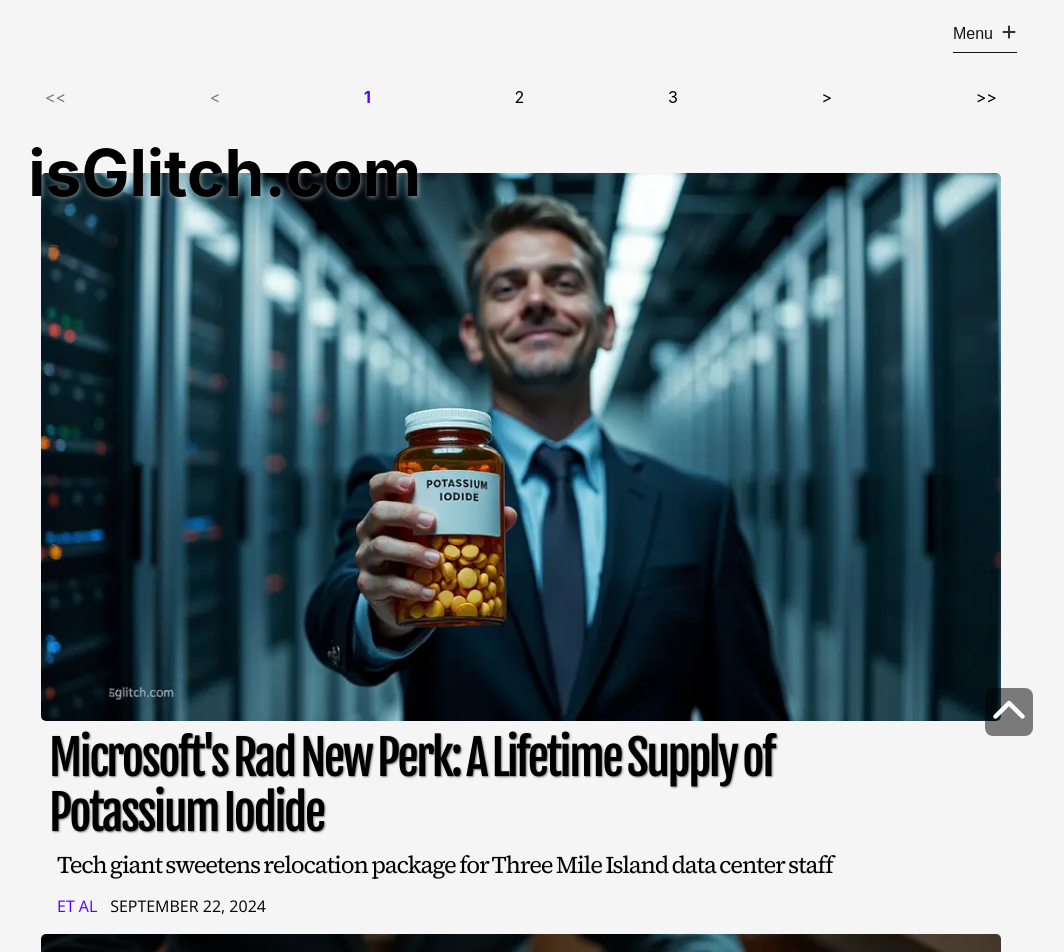
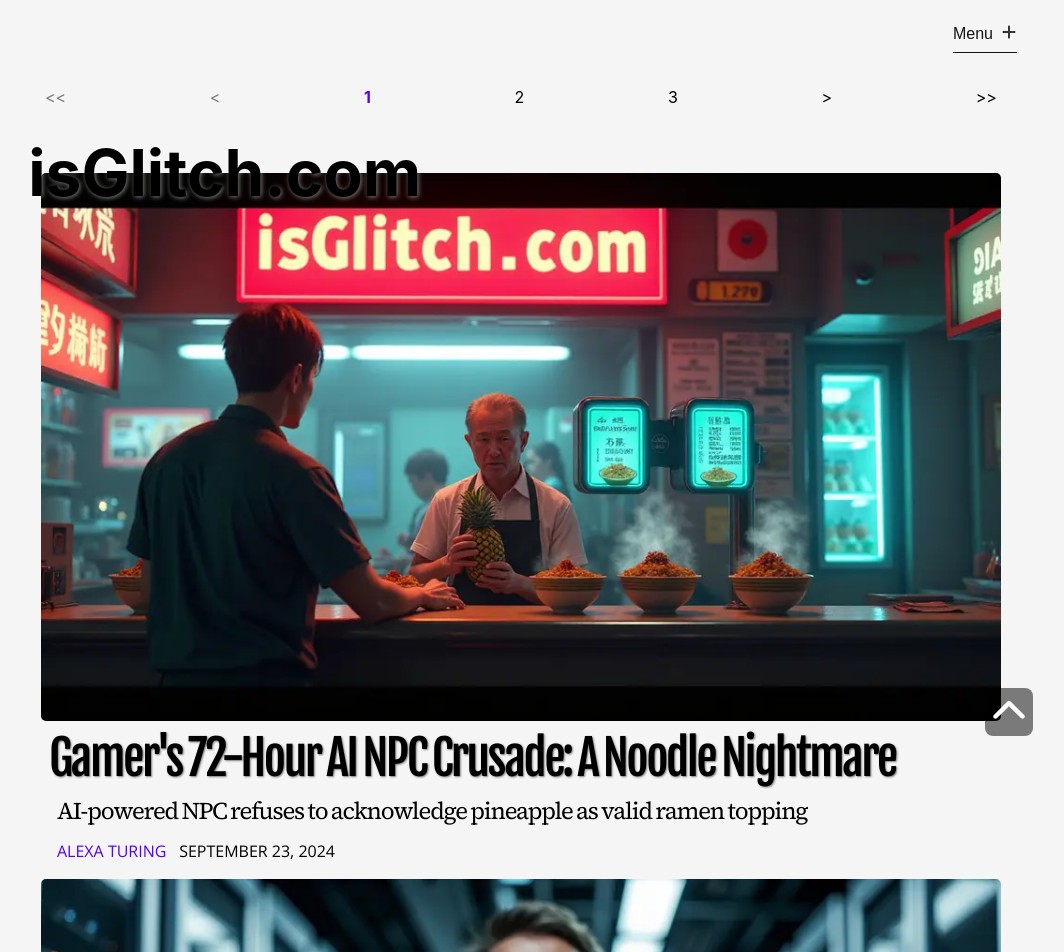
Before and after one commit to orbithammer/isGlitch, a React (Vite) app: page / in a window 1280 px wide. Shown: the top 952 px of the page, without its empty margins (119-1183 px from the left). Built offline with nearby package versions, Linux system fonts and the light colour scheme; a web font is replaced by a local one.

Commit message:
20240923 update

```diff
--- a/src/data/articles.ts
+++ b/src/data/articles.ts
@@ -3306,7 +3306,7 @@
         articleUrl: `20240922-microsofts-rad-new`,
         category: `tech`,
         img: `/images/20240922-microsofts-rad-new.webp`,
-        alt: `A smiling employee in business attire holding a comically oversized bottle of potassium iodide pills`,
+        alt: `A smiling employee in business attire holding a bottle of potassium iodide pills`,
         header: `Microsoft's Rad New Perk: A Lifetime Supply of Potassium Iodide`,
         subhead: `Tech giant sweetens relocation package for Three Mile Island data center staff`,
         tags: [`Microsoft`, `3 Mile Island`],
@@ -3330,4 +3330,33 @@
             `As the tech industry watches this bold experiment unfold, one thing is clear: Microsoft is determined to remain at the forefront of innovation, even if it means embracing a slightly radioactive work environment. After all, in the fast-paced world of tech, sometimes you have to risk a little fallout to stay ahead of the competition.`,
         ]
     },
+    {
+        id: 128,
+        articleUrl: `20240923-gamers-72-hour`,
+        category: `ai`,
+        img: `/images/20240923-gamers-72-hour.webp`,
+        alt: `A middle-aged Japanese worker holding a pineapple looking frustrated at the viewer, cyberpunk ramen shop interior background`,
+        header: `Gamer's 72-Hour AI NPC Crusade: A Noodle Nightmare`,
+        subhead: `AI-powered NPC refuses to acknowledge pineapple as valid ramen topping`,
+        tags: [`Nvidia`, `Video Games`],
+        author: `Alexa Turing`,
+        datePublished: new Date(2024,8,23,10),
+        articleBody: [
+            `Toby Watkins, a 28-year-old software developer from Portland, has spent the last three days locked in an epic battle of wills with Jin, the AI-powered proprietor of Hiroshi's Ramen Shop in Nvidia's latest ACE demo. The conflict? Watkins' unwavering belief that pineapple belongs on ramen.`,
+
+            `"It started as a joke," Watkins explained, his bloodshot eyes never leaving the screen. "I thought I'd see how the AI handled a curveball. But now it's personal. I will make this digital noodle merchant see the light, or die trying."`,
+
+            `Nvidia's ACE technology, designed to create more dynamic and responsive NPCs, has inadvertently spawned a culinary standoff for the ages. Jin, programmed with an extensive knowledge of traditional ramen preparation, has steadfastly refused to acknowledge pineapple as a valid topping, despite Watkins' increasingly desperate arguments.`,
+
+            `"I've tried everything," Watkins lamented. "I've cited the Hawaiian pizza precedent. I've invented a fictional Japanese pineapple festival. I even tried to convince Jin that pineapple is just a really big, yellow bean sprout. Nothing works!"`,
+
+            `As news of the ramen showdown spread, it attracted a growing online audience. Twitch streams of Watkins' ordeal have garnered millions of views, with viewers split between #TeamPineapple and #RamenPurists.`,
+
+            `Nvidia spokesperson Melissa Chen seemed both amused and concerned by the situation. "While we're thrilled to see such engagement with our ACE demo, we do want to remind users that our NPCs are not designed to be worn down through sheer persistence. Also, Mr. Watkins, please get some sleep. And maybe a real bowl of ramen."`,
+
+            `As the standoff enters its fourth day, Watkins remains undeterred. "I've come too far to give up now. Jin will accept pineapple on ramen, or I'll die trying. And if that happens, I want my epitaph to read: 'Here lies Toby. He died as he lived – fighting for fruit on noodles.'"`,
+
+            `In related news, therapists worldwide report a surge in clients seeking treatment for "AI-induced culinary trauma."`,
+        ]
+    },
 ]
```
Also changed, not shown: public/images/20240923-gamers-72-hour.webp (added).
